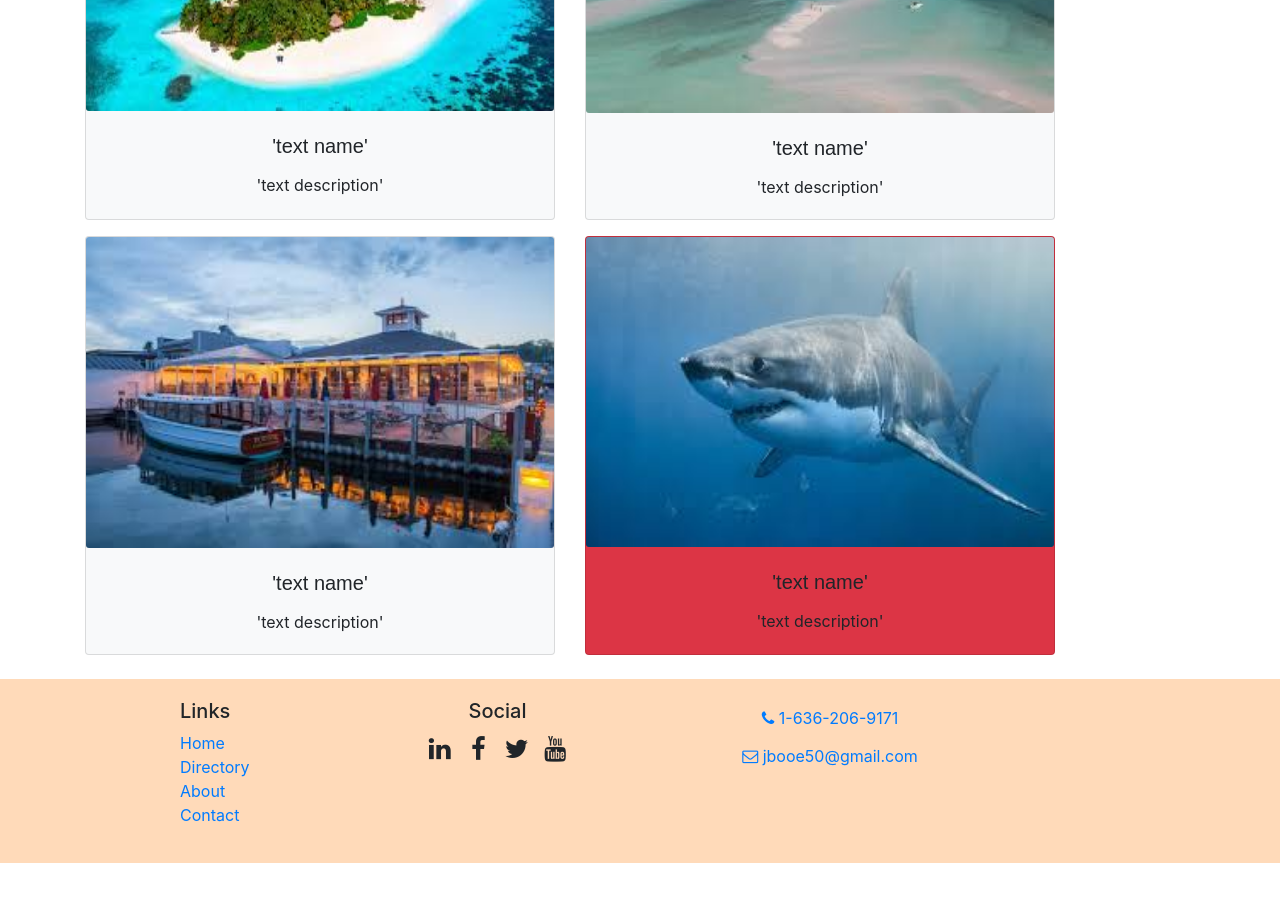
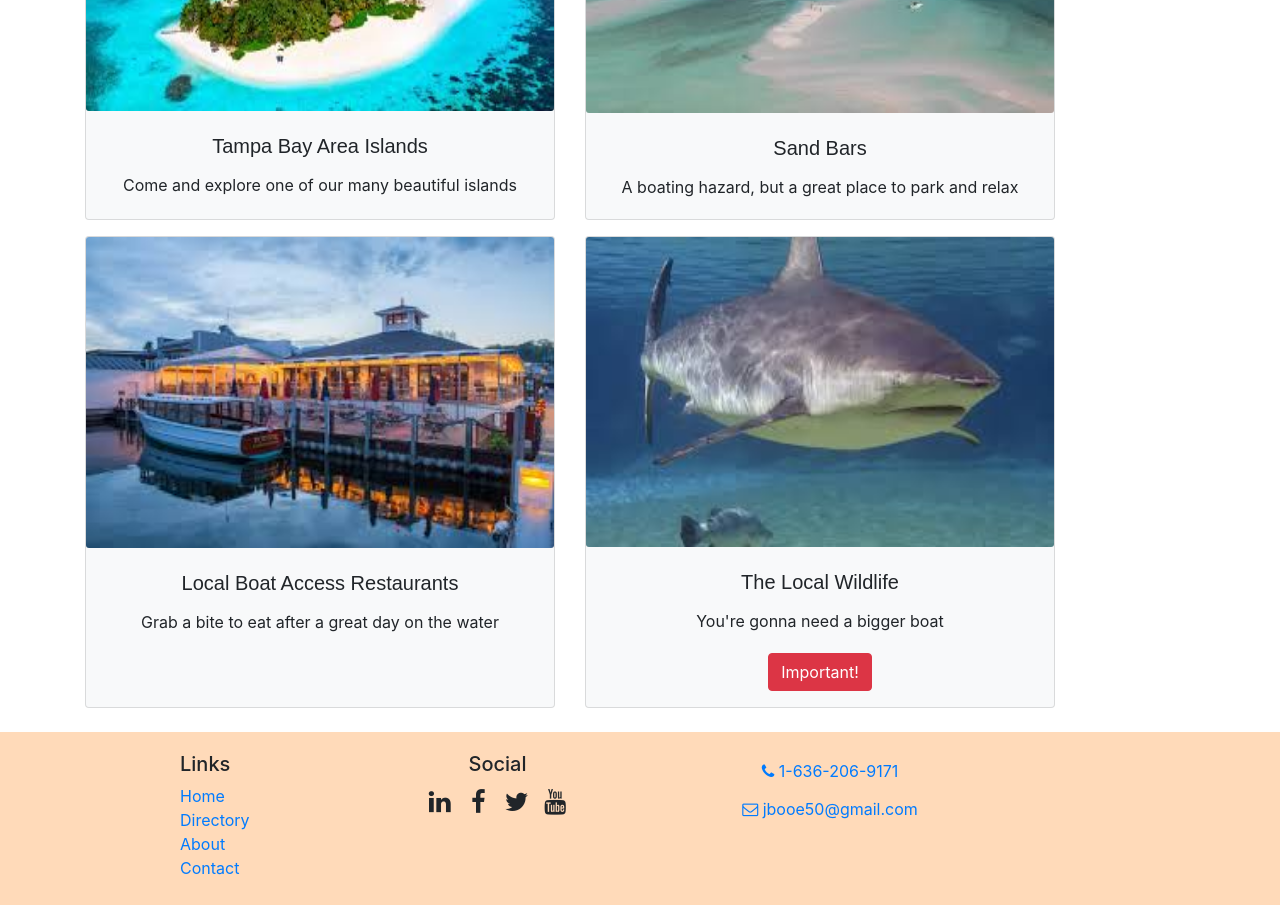
Before and after one commit to jbooe/Tampa-Bay-Boating, a React (Create React App) app: page /directory in a window 1280 px wide. Shown: the part 640-1545 px from the top of the page. Before the commit the page ends 1503 px from the top, so only its background shows below. Built offline with nearby package versions, Linux system fonts and the light colour scheme.

Commit message:
Updated Directory Component

```diff
--- /dev/null
+++ b/src/components/AlertComponent.js
@@ -0,0 +1,37 @@
+import React, { Component } from 'react';
+import { Button, Alert } from 'reactstrap';
+
+
+
+
+
+
+class SharkAlert extends Component {
+    constructor(props) {
+        super(props);
+        this.state = {
+            visible: false
+        }
+    }
+
+    onShowAlert = () => {
+        this.setState({ visible: true }, () => {
+            window.setTimeout(() => {
+                this.setState({ visible: false })
+            }, 7000)
+        });
+    }
+
+    render() {
+        return (
+            <div className="App">
+                <Button type="button" color="danger" className='mb-3' onClick={() => { this.onShowAlert() }} >Important!</Button>
+                <Alert color="info" isOpen={this.state.visible} ><i className="ni ni-like-2">I am an alert and I will disappear in 7sec.!</i>
+
+        </Alert>
+            </div>
+        );
+    }
+}
+
+export default SharkAlert;
--- a/src/components/ContactComponent.js
+++ b/src/components/ContactComponent.js
@@ -1,5 +1,5 @@
 import React, { Component } from 'react';
-import { Breadcrumb, BreadcrumbItem, Button, Label, Col, Row } from 'reactstrap';
+import { Breadcrumb, BreadcrumbItem } from 'reactstrap';
 import { Link } from 'react-router-dom';
 
 class Contact extends Component {
--- a/src/components/DirectoryComponent.js
+++ b/src/components/DirectoryComponent.js
@@ -1,6 +1,8 @@
 import React, { Component } from 'react';
 import { Card, CardImg, CardText, CardBody, CardTitle, CardDeck, Breadcrumb, BreadcrumbItem } from 'reactstrap';
 import { Link } from 'react-router-dom';
+import SharkAlert from './AlertComponent';
+
 
 class Directory extends Component {
     render() {
@@ -23,16 +25,16 @@ class Directory extends Component {
                             <Card className='bg-light mt-3 text-center' style={{ width: 350 }}>
                                 <CardImg style={{ height: 260 }} src={require('../images/island.jpg')} alt='Text Name' />
                                 <CardBody>
-                                    <CardTitle>'text name'</CardTitle>
-                                    <CardText>'text description'</CardText>
+                                    <CardTitle>Tampa Bay Area Islands</CardTitle>
+                                    <CardText>Come and explore one of our many beautiful islands</CardText>
                                 </CardBody>
                             </Card>
 
                             <Card className='bg-light mt-3 text-center' style={{ width: 350 }}>
                                 <CardImg src={require('../images/sandbar.jpg')} alt='Text Name' />
                                 <CardBody>
-                                    <CardTitle>'text name'</CardTitle>
-                                    <CardText>'text description'</CardText>
+                                    <CardTitle>Sand Bars</CardTitle>
+                                    <CardText>A boating hazard, but a great place to park and relax</CardText>
                                 </CardBody>
                             </Card>
                         </CardDeck>
@@ -44,17 +46,18 @@ class Directory extends Component {
                             <Card className='bg-light mt-3 text-center' style={{ width: 350 }}>
                                 <CardImg src={require('../images/restaurant.jpg')} alt='Text Name' />
                                 <CardBody>
-                                    <CardTitle>'text name'</CardTitle>
-                                    <CardText>'text description'</CardText>
+                                    <CardTitle>Local Boat Access Restaurants</CardTitle>
+                                    <CardText>Grab a bite to eat after a great day on the water</CardText>
                                 </CardBody>
                             </Card>
 
-                            <Card className='bg-danger mt-3 text-center' style={{ width: 350 }}>
+                            <Card className='bg-light mt-3 text-center' style={{ width: 350 }}>
                                 <CardImg style={{ height: 310 }} src={require('../images/shark.jpg')} alt='Text Name' />
                                 <CardBody >
-                                    <CardTitle>'text name'</CardTitle>
-                                    <CardText>'text description'</CardText>
+                                    <CardTitle>The Local Wildlife</CardTitle>
+                                    <CardText>You're gonna need a bigger boat</CardText>
                                 </CardBody>
+                                <SharkAlert/>
                             </Card>
                         </CardDeck><br />
                     </div>
```
Also changed, not shown: src/shared/directoryItems.js (added, +23 -0 lines), src/images/shark.jpg, src/shared/islands.js (renamed from src/shared.js/islands.js), src/shared/restaurants.js (renamed from src/shared.js/restaurants.js), src/shared/sandbars.js (renamed from src/shared.js/sandbars.js).
